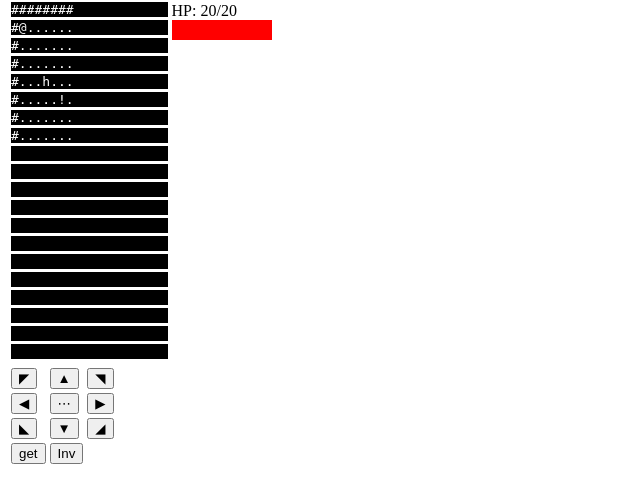
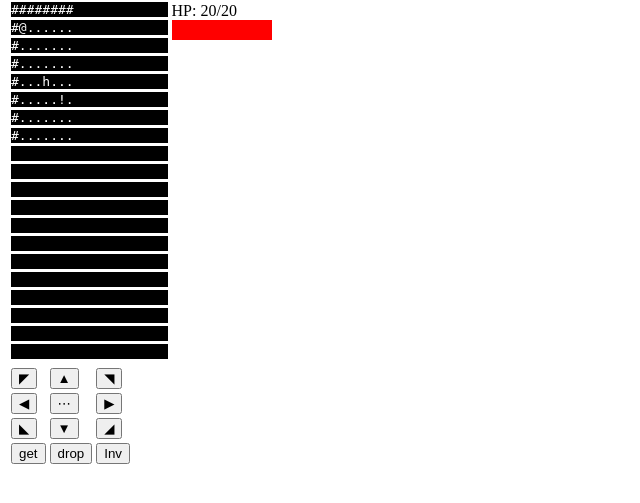
Before and after one commit to Zireael07/Flask-roguelike, a Flask app: page / in a window 1280 px wide. Shown: the part 43-546 px from the top of the page, without its empty margins (0-640 px from the left). Run offline with Flask 2, Linux system fonts and the light colour scheme.

Commit message:
new: frontend - item drop screen, wrap up part 8

```diff
--- a/app.py
+++ b/app.py
@@ -154,3 +154,41 @@ def use_item(id=None):
     return jsonify({'inven': render_template('inventory.html', inventory=data['inventory']),
     'data' : render_template('response.html', position=data['position'], console=data['console'], style=arenamap.map_style, messages=data['messages'], stats=data['fighter'])
     })
+
+# this is an additional route because it shows a special screen
+@app.route('/drop_view', methods = ["GET"])
+def drop_view():
+    if not game.is_player_alive(game_vars.world):
+        print("Abort early, player dead")
+        # This is a crash in Flask code, but it doesn't matter as we're dead either way
+        return
+
+    # inventory data
+    inventory = []
+    letter_index = ord('a')
+    for ent, (name, inbackpack) in game_vars.world.get_components(NameComponent, InBackpackComponent):
+        # skips entities that are being removed
+        if game_vars.world.has_component(ent, SkipComponent):
+            continue
+
+        inventory.append((chr(letter_index), name.name, ent))
+        letter_index += 1
+
+    return jsonify({'inven': render_template('drop_inventory.html', inventory=inventory)})
+
+@app.route('/drop/<id>', methods = ["GET"])
+def drop_item(id=None):
+    if not game.is_player_alive(game_vars.world):
+        print("Abort early, player dead")
+        # This is a crash in Flask code, but it doesn't matter as we're dead either way
+        return
+    print("Drop action! - " + str(id))
+
+    action = {'drop_item': int(id)}
+
+    game.act_and_update(game_vars.world, action)
+    data = data_to_redraw()
+
+    return jsonify({'inven': render_template('inventory.html', inventory=data['inventory']),
+    'data' : render_template('response.html', position=data['position'], console=data['console'], style=arenamap.map_style, messages=data['messages'], stats=data['fighter'])
+    })
--- a/static/keypad.js
+++ b/static/keypad.js
@@ -139,6 +139,27 @@ $( document ).ready(function() {
 
     });
 
+    $("#drop").click(function(e) {
+        console.log("Clicked drop");
+        $.ajax({
+            url: "/drop_view",
+            type: "GET",
+            success: function(response) {
+                $(".modal").html(response.inven);
+                //reattach click hook to close inventory button
+                //thanks to https://aiocollective.com/blog/click-doesn-t-work-after-ajax-load-jquery/
+                $("#close_btn").click(function(e) {
+                    console.log("Clicked close")
+                    $(".modal").attr("style", "display:none");
+                });
+
+                //show screen
+                $(".modal").attr("style", "display:block")
+            }
+        });
+
+    });
+
     $("#inven").click(function(e) {
         console.log("Clicked inven");
         $(".modal").attr("style", "display:block")
--- a/templates/index.html
+++ b/templates/index.html
@@ -87,6 +87,7 @@
       </tr>
       <tr>
         <td><input id="get" type="button" value="get"></td>
+        <td><input id="drop" type="button" value="drop"></td>
         <td><input id="inven" type="button" value="Inv"> </td>
       </tr>
 
```
Also changed, not shown: templates/drop_inventory.html (added, +41 -0 lines).
